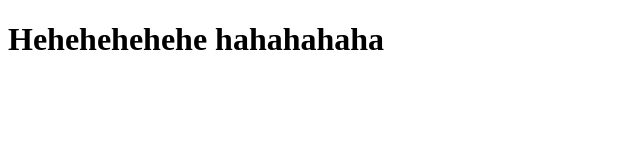
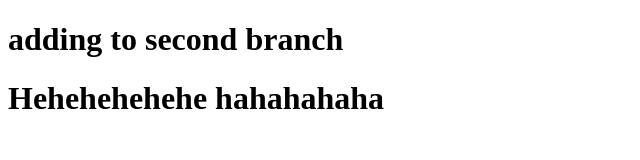
Before and after one commit to abid-rahman/my-first-website2, a plain HTML site: page index.html in a window 1280 px wide. Shown: the whole page, without its empty margins (0-640 px from the left). Drawn offline with Linux system fonts and the light colour scheme.

Commit message:
added h1

```diff
--- a/index.html
+++ b/index.html
@@ -7,6 +7,7 @@
     <title>Document</title>
 </head>
 <body>
+    <h1>adding to second branch</h1>
     <h1>Hehehehehehe hahahahaha</h1>
 </body>
 </html>
```
